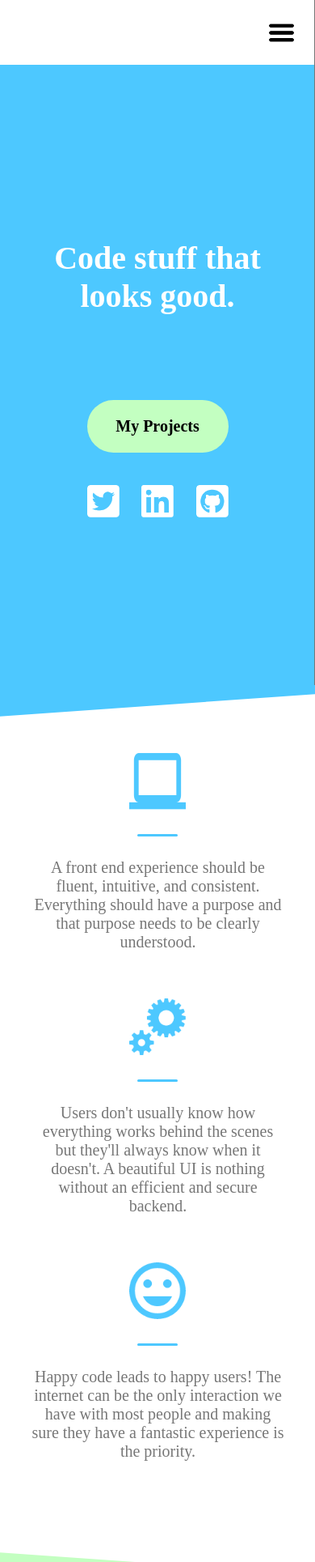
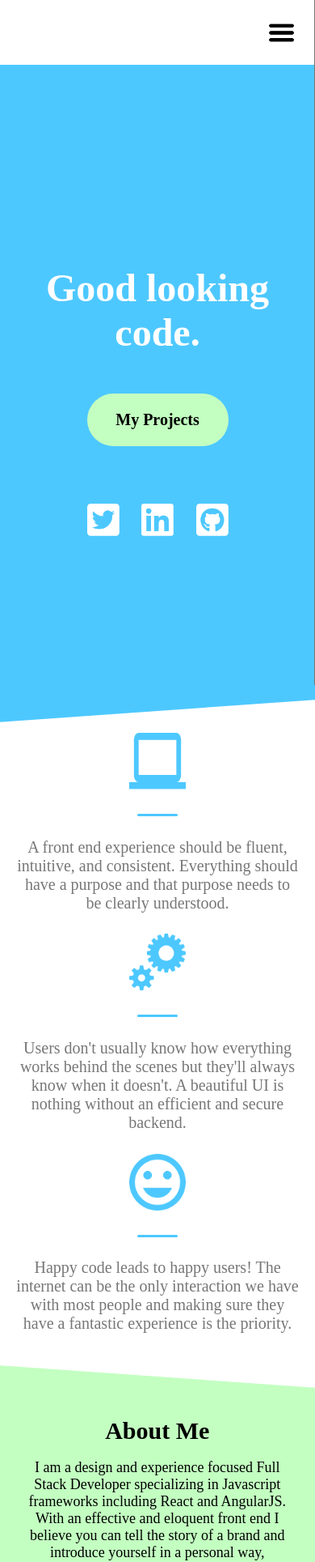
Before and after one commit to anfornee/my-portfolio, a React (Create React App) app: page / in a window 390 px wide. Shown: the top 1929 px of the page at 81% size. Built offline with nearby package versions, Linux system fonts and the light colour scheme.

Commit message:
A lot of fixes on responsiveness. Got rid of hero image.

```diff
--- a/src/App.css
+++ b/src/App.css
@@ -70,7 +70,7 @@ a:hover {
 #home {
     margin-top: 5em;
     background: #4DC8FF;
-    height: 110vh;
+    min-height: 110vh;
 }
 
 .container {
@@ -95,7 +95,7 @@ a:hover {
     justify-content: center;
     align-items: center;
     height: 95vh;
-    width: 50%;
+    width: 100%;
     color: #fff;
 }
 
@@ -178,7 +178,7 @@ a {
 .scroll-icon {
     position: relative;
     left: calc(50% - 20px);
-    bottom: 150px;
+    bottom: 100px;
     animation: move .9s alternate;
     animation-delay: 3s;
     animation-iteration-count: 4;
@@ -215,7 +215,6 @@ a {
 
 #about {
     margin-top: -100px;
-    height: 100vh;
 }
 
 .philo-container {
@@ -223,9 +222,10 @@ a {
     flex-direction: column;
     align-items: center;
     background: #fff;
-    padding-top: 7%;
     transform: skewY(-4deg);
-    height: 80%;
+    height: auto;
+    position: relative;
+    top: -30px;
 }
 
 .philo-section {
@@ -233,13 +233,12 @@ a {
     display: flex;
     justify-content: space-around;
     transform: skewY(4deg);
-    margin-bottom: 100px;
+    padding: 7% 0;
 }
 
 .philo {
     display: flex;
     flex-direction: column;
-    max-height: 325px;
     max-width: 300px;
 }
 
@@ -276,10 +275,9 @@ a {
 }
 
 .about-text {
-    margin-top: 200px;
+    margin-top: 10%;
     transform: skewY(-8deg);
     width: 100%;
-    min-height: 360px;
     display: flex;
     align-items: flex-start;
     justify-content: center;
@@ -290,7 +288,7 @@ a {
     transform: skewY(4deg);
     width: 67%;
     position: relative;
-    top: -90px;
+    top: -75px;
 }
 
 .about-me h1 {
@@ -308,22 +306,20 @@ a {
 
 .projects {
     transform: skewY(-4deg);
-    padding-top: 125px;
-    padding-bottom: 150px;
-    height: 100vh;
+    padding: 10% 0;
+    /* padding-bottom: 150px; */
     width: 100%;
     display: flex;
     flex-direction: column;
     justify-content: center;
     align-items: center;
-    background: #fff;
-    position: relative;
-    top: 150px;
+    /* position: relative;
+    top: 150px; */
 }
 
 #projects {
     position: relative;
-    bottom: 50px;
+    top: -75px;
 }
 
 .projects-page-container {
@@ -393,7 +389,7 @@ a {
 /***************  Contact Section  ***************/
 
 .contact {
-    margin-top: 150px;
+    margin-top: -50px;
     transform: skewY(4deg);
     width: 100%;
     height: 350px;
@@ -495,122 +491,18 @@ textarea {
 
 /***************  Media Queries  ***************/
 
-@media screen and (max-width: 750px) {
+@media screen and (max-width: 1500px) {
     .title-container {
-        max-width: 10%;
-    }
-    .title {
-        display: none;
-    }
-    #home {
-        margin-top: 0;
-        align-items: center;
-        justify-content: center;
-    }
-    .hero-text-container {
-        min-height: 89vh;
-    }
-    .hero-container {
-        max-height: 0vh;
-        display: none;
-    }
-    .hero-container img {
-        display: none;
-    }
-    .hero-title {
-        margin-bottom: 5em;
-    }
-    .projects-btn {
-        margin-top: 0px;
-        margin-bottom: 40px;
-        background: #C3FFC1;
-        width: 175px;
-        min-height: 65px;
-        display: flex;
-        justify-content: center;
-        align-items: center;
-        font-size: 1.25em;
-        font-weight: bold;
-        color: black;
-        border-radius: 45px;
-    }
-    .icon-container {
-        margin-top: 0em;
-    }
-    .philo-section {
-        flex-direction: column;
-        width: 100%;
-    }
-    .philo-container {
-        width: 100%;
-    }
-    .philo {
-        min-width: 90%;
-    }
-    #about {
-        min-height: 1490px;
-    }
-    .about-me {
-        width: 85%;
-        text-align: center;
-        font-size: .75em;
-    }
-    .about-me h1 {
-        font-weight: 700;
-        font-size: 2.5em;
-        margin-bottom: 0;
-    }
-    .projects {
-        height: auto;
-        font-size: .75em;
-    }
-    .projects-container {
-        width: 93%;
-        display: flex;
-        flex-direction: column;
-    }
-    .project-container {
-        font-size: 10px;
-        text-align: center;
-    }
-    .project-picture-container {
-        max-height: 230px;
-        max-width: 230px;
-        background: linear-gradient(126deg, rgba(0, 212, 255, 1) 0%, rgba(195, 255, 193, 1) 100%);
-        border-radius: 20px;
-        transition: .5s;
-    }
-    .project-description h2 {
-        font-size: 35px;
-    }
-    .project-description p {
-        margin-top: -15px;
-        text-align: center;
-        font-size: 15px;
-    }
-    .contact {
-        height: 300px;
-        width: 100%;
-        padding: 0;
+        font-size: 1.5em;
     }
     .contact-container {
-        padding: 0;
-        margin: 0;
-        width: 100%;
-        font-size: .75em;
-        display: inherit;
+        width: 30%;
     }
 }
 
 @media screen and (max-width: 1024px) {
     .App {
         overflow-x: hidden;
-    }
-    .header-container {
-        height: 5em;
-        position: fixed;
-        z-index: 1;
-        border-bottom: solid 1px #4DC8FF;
     }
     .title-container {
         min-width: 500px;
@@ -669,29 +561,6 @@ textarea {
     .container {
         flex-direction: column;
     }
-    #home {
-        margin-top: 5em;
-        height: 102vh;
-    }
-    .hero-text-container {
-        display: flex;
-        justify-content: center;
-        align-items: center;
-        height: 50vh;
-        width: 100%;
-        color: #fff;
-    }
-    .text-container {
-        width: 100%;
-    }
-    .hero-title h1 {
-        font-size: 2.5em;
-        margin-bottom: 25px;
-        text-align: center;
-    }
-    .hero-desc-container {
-        display: none;
-    }
     .projects-btn {
         margin-top: 0px;
         margin-bottom: 40px;
@@ -706,7 +575,7 @@ textarea {
         color: black;
         border-radius: 45px;
     }
-    .hero-container {
+    /* .hero-container {
         display: flex;
         align-items: center;
         justify-content: center;
@@ -723,14 +592,7 @@ textarea {
         width: 35%;
         height: auto;
         border-radius: 50%;
-    }
-    .hero-desc-container-tablet {
-        margin: 0 auto;
-        transform: skewY(4deg);
-        display: inherit;
-        padding-bottom: 25px;
-        width: 80%;
-    }
+    } */
     .icon-container img {
         box-shadow: 0 0 0 #777777;
         width: 40px;
@@ -744,17 +606,11 @@ textarea {
     .scroll-icon {
         display: none;
     }
-    .philo-container {
-        margin-top: 30px;
-        transform: skewY(-4deg);
-    }
     .philo-section {
         width: 90%;
     }
     .philo {
         width: 30%;
-        margin: 0 auto;
-        margin-top: 2em;
     }
     .philo-icon {
         width: 70px;
@@ -768,15 +624,9 @@ textarea {
         font-weight: 400;
         font-size: 1.25em;
     }
-    #about {
+    /* #about {
         height: 950px;
-    }
-    .about-text-container {
-        height: 160px;
-    }
-    .about-text {
-        margin-top: 80px;
-    }
+    } */
     .about-me {
         top: -50px;
     }
@@ -786,16 +636,12 @@ textarea {
         margin-bottom: 0;
     }
     .projects {
-        height: auto;
-        padding: 0 0 3em;
+        padding: 17% 0 10%;
     }
     .projects-page-container {
-        min-height: 200px;
-        justify-self: flex-start;
+        margin-bottom: 1%;
     }
     .project-blue-line {
-        margin-top: 0px;
-        margin-bottom: 10px;
         height: 3px;
         width: 88px;
         border-radius: 3px;
@@ -842,11 +688,99 @@ textarea {
     }
 }
 
-@media screen and (max-width: 1500px) {
-    .title-container {
-        font-size: 1.5em;
+@media screen and (max-width: 750px) {
+    .title {
+        display: none;
+    }
+    .projects-btn {
+        margin-top: 0px;
+        margin-bottom: 40px;
+        background: #C3FFC1;
+        width: 175px;
+        min-height: 65px;
+        display: flex;
+        justify-content: center;
+        align-items: center;
+        font-size: 1.25em;
+        font-weight: bold;
+        color: black;
+        border-radius: 45px;
+    }
+    .icon-container {
+        margin-top: 0em;
+    }
+    .philo-section {
+        flex-direction: column;
+        align-items: center;
+        width: 100%;
+    }
+    .philo {
+        min-width: 90%;
+    }
+    .about-text-container {
+        max-height: 250px;
+    }
+    .about-me {
+        padding: 4% 0 5%;
+        width: 85%;
+        text-align: center;
+        font-size: .75em;
+        top: -25px;
+    }
+    .about-me h1 {
+        font-weight: 700;
+        font-size: 2.5em;
+        margin-bottom: 0;
+    }
+    .projects {
+        /* margin-top: 0;
+        height: auto; */
+        padding: 20% 0 13%;
+        font-size: .75em;
+    }
+    .projects-container {
+        width: 93%;
+        display: flex;
+        flex-direction: column;
+    }
+    .project-container {
+        font-size: 10px;
+        text-align: center;
+    }
+    .project-picture-container {
+        max-height: 230px;
+        max-width: 230px;
+        background: linear-gradient(126deg, rgba(0, 212, 255, 1) 0%, rgba(195, 255, 193, 1) 100%);
+        border-radius: 20px;
+        transition: .5s;
+    }
+    .project-description h2 {
+        font-size: 35px;
+    }
+    .project-description p {
+        margin-top: -15px;
+        text-align: center;
+        font-size: 15px;
+    }
+    .contact {
+        height: 250px;
+        width: 100%;
+        padding: 10% 0 0;
     }
     .contact-container {
-        width: 30%;
+        padding: 0;
+        margin: 0;
+        width: 100%;
+        font-size: .75em;
+        display: inherit;
+    }
+    .contact-container p {
+        font-size: 1.75em;
     }
 }
+
+@media screen and (max-width: 376px) {
+    .projects {
+        padding: 65% 0 20%;
+    }
+}
--- a/src/Components/HomePage/HeroSection.js
+++ b/src/Components/HomePage/HeroSection.js
@@ -2,7 +2,7 @@ import React from 'react';
 import { HashLink } from 'react-router-hash-link';
 import Icons from '../Icons/Icons';
 
-import logo from '../../assets/images/IMG_0431.jpg';
+// import logo from '../../assets/images/IMG_0431.jpg';
 import scroll from '../../assets/images/scroll-icon@2x.png';
 
 const HeroSection = () => (
@@ -12,15 +12,15 @@ const HeroSection = () => (
             <div className="hero-text-container">
                 <div className="text-container">
                     <div className="hero-title">
-                        <h1>Code stuff that looks good.</h1>
+                        <h1>Good looking code.</h1>
                     </div>
                     <HashLink smooth to="/#projects" className="projects-btn">My Projects</HashLink>
                     <Icons />
                 </div>
             </div>
-            <div className="hero-container">
+            {/* <div className="hero-container">
                 <img src={logo} alt="hero" />
-            </div>
+            </div> */}
         </div>
         <HashLink smooth to="/#about">
             <div className="scroll-icon">
```
